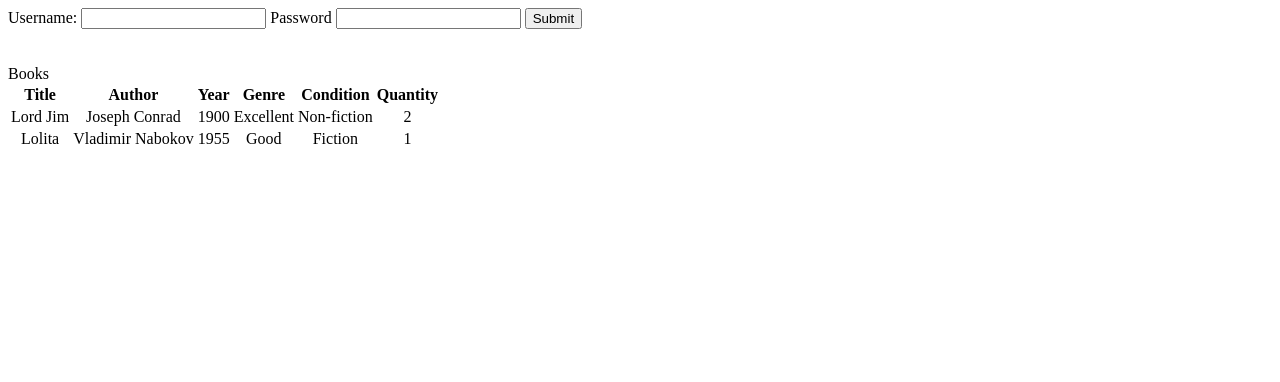
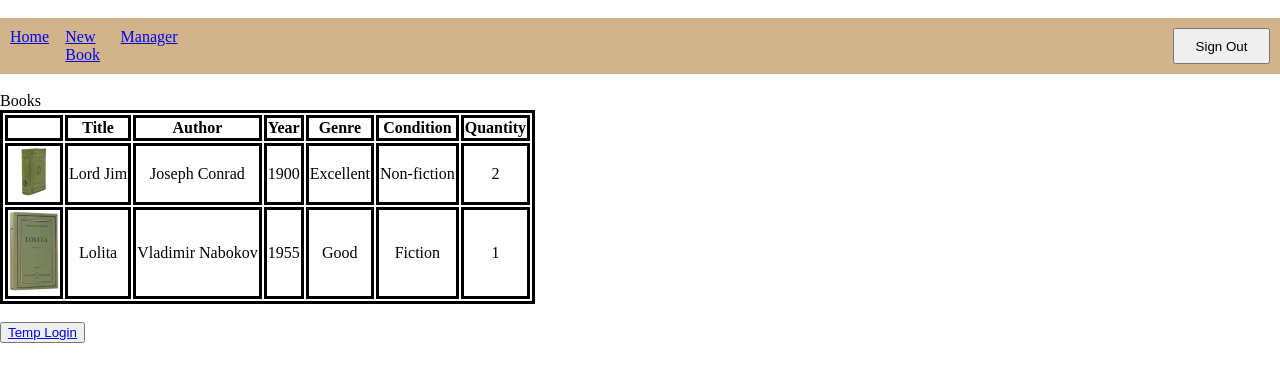
Before and after one commit to mjgreene2010/rare_book_app, a plain HTML site: page home.html in a window 1280 px wide. Drawn offline with Linux system fonts and the light colour scheme.

Commit message:
created css file, linked to home.html, created multiple files

```diff
--- a/home.html
+++ b/home.html
@@ -4,21 +4,27 @@
     <meta charset="UTF-8" />
     <meta http-equiv="X-UA-Compatible" content="IE=edge" />
     <meta name="viewport" content="width=device-width, initial-scale=1.0" />
-    <title>Login</title>
+    <link href="style.css" rel="stylesheet"/>
+    <title>Home</title>
   </head>
+
   <body>
-    <form>
-      <label for="username">Username:</label>
-      <input type="text" id="username" name="username" />
-      <label for="pass_word">Password</label>
-      <input type="password" id="pass_word" name="pass_word" />
-      <button type="submit">Submit</button>
-    </form>
-</br></br>
-    <table>
+
+    </br>
+    <nav id="navbar">
+      <nav__links id="nav__links">
+        <a class="nav__link" href="/home.html">Home</a>
+        <a class="nav__link" href="/submission.html">New Book</a>
+        <a class="nav__link" href="/manager.html">Manager</a>
+      </nav__links>
+      <button id="signout">Sign Out</button>
+    </nav>
+    </br>
+    <table id="book_table">
         <thead align="center">Books</thead>
         <tbody>
       <tr>
+        <th></th>
         <th>Title</th>
         <th>Author</th>
         <th>Year</th>
@@ -27,6 +33,7 @@
         <th>Quantity</th>
       </tr>
       <tr align="center">
+        <td><img src="lord_jim.png" alt="Lord Jim book picture" width='50px'></td>
         <td>Lord Jim</td>
         <td>Joseph Conrad</td>
         <td>1900</td>
@@ -35,6 +42,7 @@
         <td>2</td>
       </tr>
       <tr align="center">
+        <td><img src="lolita.png" alt="Lord Jim book picture" width='50px'></td>
         <td>Lolita</td>
         <td>Vladimir Nabokov</td>
         <td>1955</td>
@@ -44,5 +52,8 @@
       </tr>
       </tbody>
     </table>
+  </br>
+<button><a href='/index.html'>Temp Login</a></button>
+
   </body>
 </html>
--- /dev/null
+++ b/style.css
@@ -0,0 +1,31 @@
+body {
+  margin: 0;
+  padding: 0;
+}
+
+button {
+}
+
+nav {
+  background-color: tan;
+  padding: 10px;
+  text-decoration: none;
+  display: grid;
+  grid-template-columns: 12fr 1fr;
+}
+
+#nav__links {
+  display: grid;
+  grid-template-columns: 1fr 1fr 1fr 18fr;
+}
+
+nav button {
+  /* float: right; */
+}
+
+table,
+th,
+tr,
+td {
+  border: solid;
+}
```
Also changed, not shown: both.html (+1 -0 lines), index.html (added, +21 -0 lines), manager.html (+9 -8 lines), submission.html (+19 -8 lines), lolita.png (added), lord_jim.png (added).
